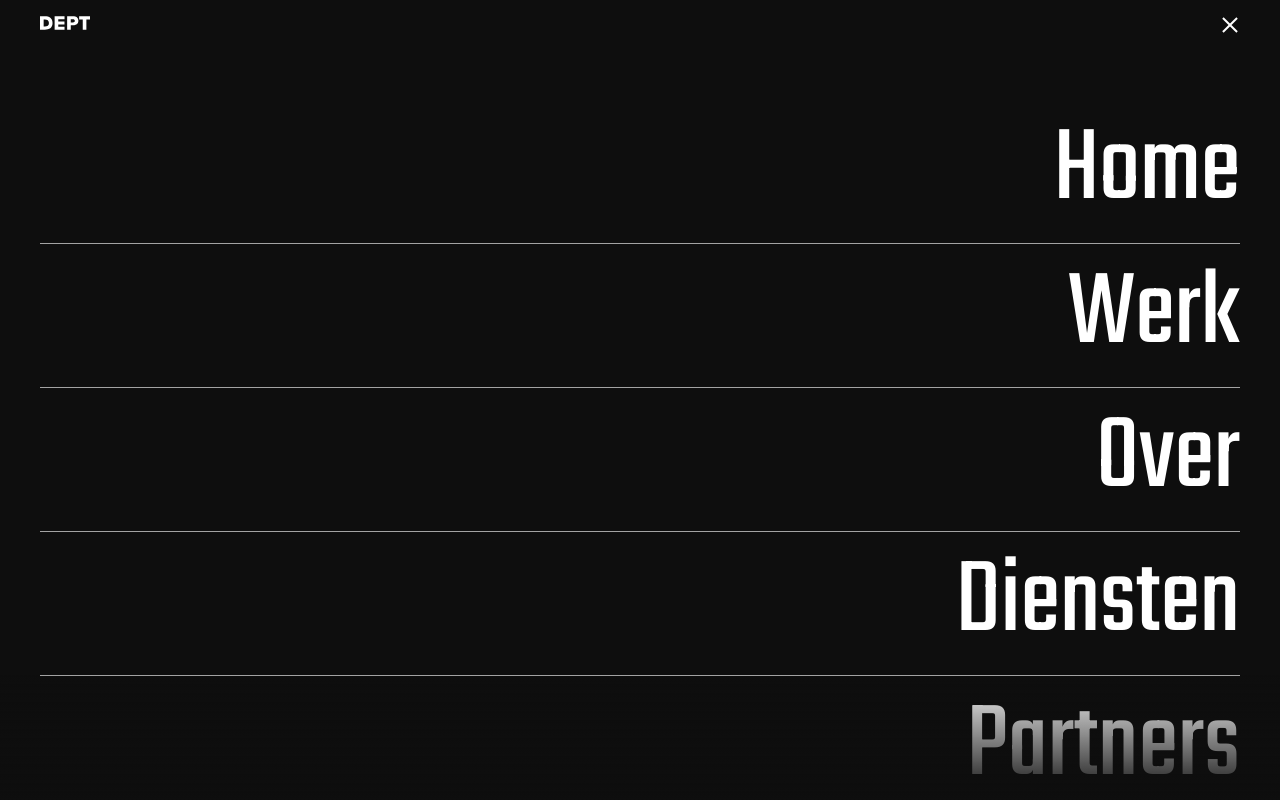
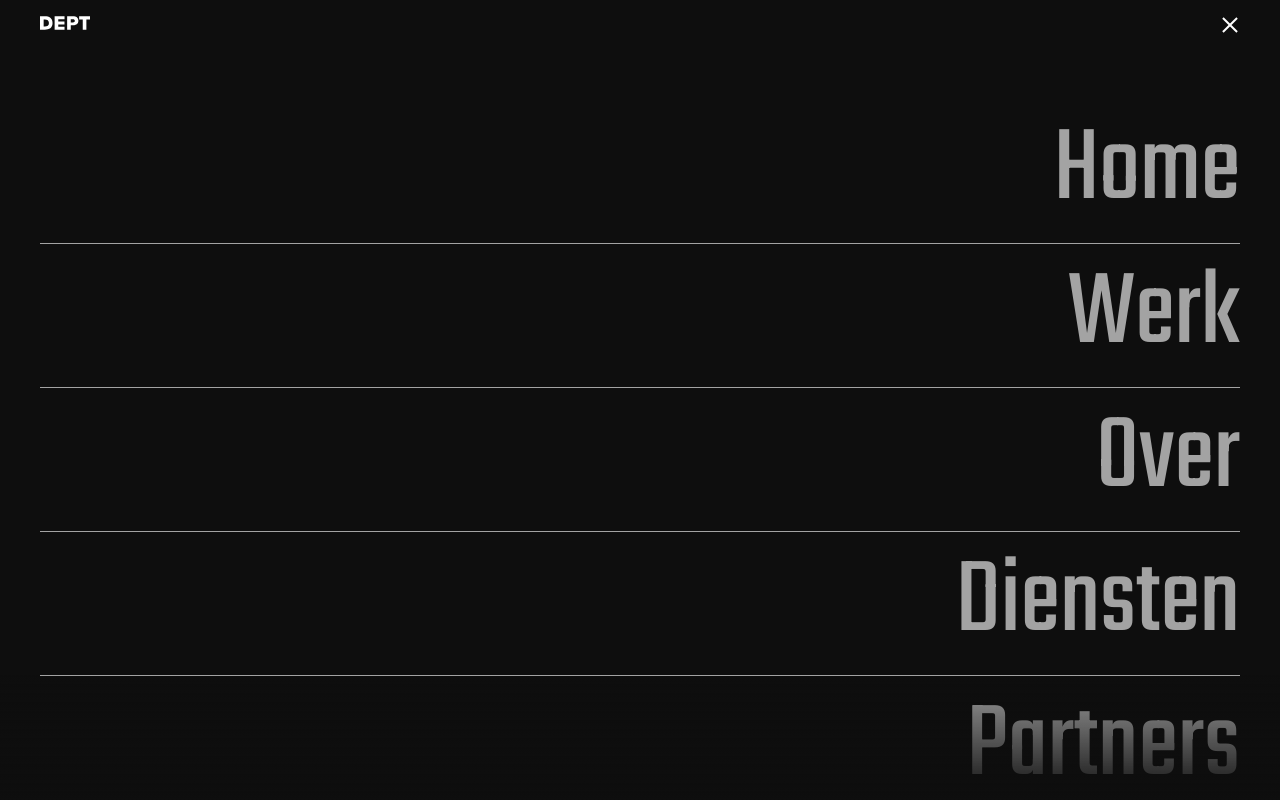
Before and after one commit to edwinneef/Assignment, a React app: page / in a window 1280 px wide. Both pictures are taken after a click on the element 65 px from the left and 24 px from the top of the page. Shown: the top 800 px of the page. Built offline with nearby package versions, Linux system fonts and the light colour scheme; data requests are answered from the project's data file.

Commit message:
Nav scroll fix

```diff
--- a/src/assets/stylesheets/objects/_navigation.scss
+++ b/src/assets/stylesheets/objects/_navigation.scss
@@ -13,7 +13,7 @@
   border-bottom: 1px solid $color--grey-900;
   overflow-y: hidden;
   &--show {
-    .topnav__list {
+    .topnav__nav {
       transform: scale(1);
       opacity: 1;
       pointer-events: all;
@@ -22,6 +22,7 @@
       opacity: 1;
       transform: scale(1);
     }
+
     .topnav__hamburger {
       background-color: $color--white;
     }
@@ -36,6 +37,17 @@
     }
     .topnav__fade {
       opacity: 1;
+    }
+  }
+
+  .topnav__list-inner:hover,
+  &:focus {
+    .topnav__list-link {
+      color: $color--grey;
+      &:hover,
+      &:focus {
+        color: $color--white;
+      }
     }
   }
 }
@@ -54,28 +66,30 @@
   line-height: 1;
 }
 
-.topnav__list {
+.topnav__nav {
   pointer-events: none;
   display: block;
   opacity: 0;
+  transform: scale(1.1);
+  transition: all 300ms ease;
   width: 100%;
   height: 100%;
-  max-height: 100vh;
   position: fixed;
   left: 0;
   top: 0;
   background: $color--black;
-  transform: scale(1.1);
-  transition: all 300ms ease;
-  @include font-size(110px);
-  text-align: right;
-  @include title;
   overflow-y: scroll;
   overflow: -moz-scrollbars-none;
   -ms-overflow-style: none;
   &::-webkit-scrollbar {
     width: 0 !important;
   }
+}
+
+.topnav__list {
+  @include font-size(110px);
+  text-align: right;
+  @include title;
 }
 
 .topnav__list-item {
@@ -96,6 +110,7 @@
 .topnav__list-link {
   text-decoration: none;
   color: $color--white;
+  transition: color 300ms ease;
 }
 
 .topnav__toggle {
@@ -128,7 +143,18 @@
 }
 
 .topnav__list-inner {
-  padding: 100px $gutter--m;
+  padding-left: $gutter--m;
+  padding-right: $gutter--m;
+  padding-top: 50px;
+  padding-bottom: 50px;
+  @include tablet-up {
+    padding-top: 75px;
+    padding-bottom: 75px;
+  }
+  @include desktop-up {
+    padding-top: 100px;
+    padding-bottom: 100px;
+  }
 }
 
 .topnav__fade {
--- a/src/components/block_navigation.tsx
+++ b/src/components/block_navigation.tsx
@@ -17,7 +17,7 @@ function Navigation(props: NavigationProps): JSX.Element {
   }
 
   return (
-    <nav className={`topnav ${menu.show ? "topnav--show" : ""}`}>
+    <div className={`topnav ${menu.show ? "topnav--show" : ""}`}>
       <div className="topnav__inner container">
         <div className="topnav__logo" onClick={() => toggleMenu()}>
           <svg className="svg--logo">
@@ -29,6 +29,7 @@ function Navigation(props: NavigationProps): JSX.Element {
           <span className="topnav__hamburger topnav__hamburger--second" />
         </div>
       </div>
+      <nav className="topnav__nav">
         <ul className="topnav__list">
           <div className="topnav__list-inner container">
             {props.items.map(function(item) {
@@ -39,7 +40,11 @@ function Navigation(props: NavigationProps): JSX.Element {
                   className={`topnav__list-item topnav__list-item--${itemClassName}`}
                   key={item.id}
                 >
-                <a href={item.url} className="topnav__list-link" key={item.id}>
+                  <a
+                    href={item.url}
+                    className="topnav__list-link"
+                    key={item.id}
+                  >
                     {item.title}
                   </a>
                 </li>
@@ -47,8 +52,10 @@ function Navigation(props: NavigationProps): JSX.Element {
             })}
           </div>
         </ul>
+      </nav>
+
       <div className="topnav__fade" />
-    </nav>
+    </div>
   );
 }
 export default Navigation;
```
Lines whose indentation alone changed are shown as unchanged.
